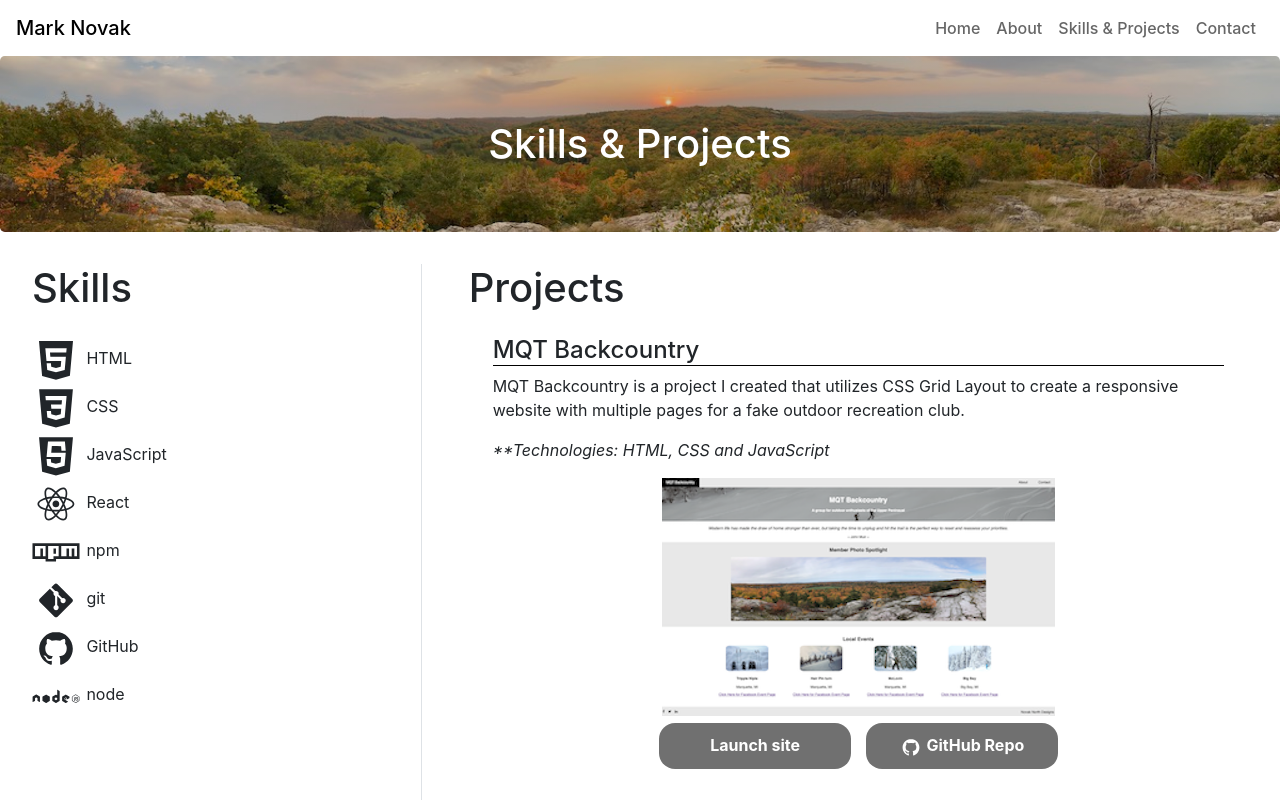
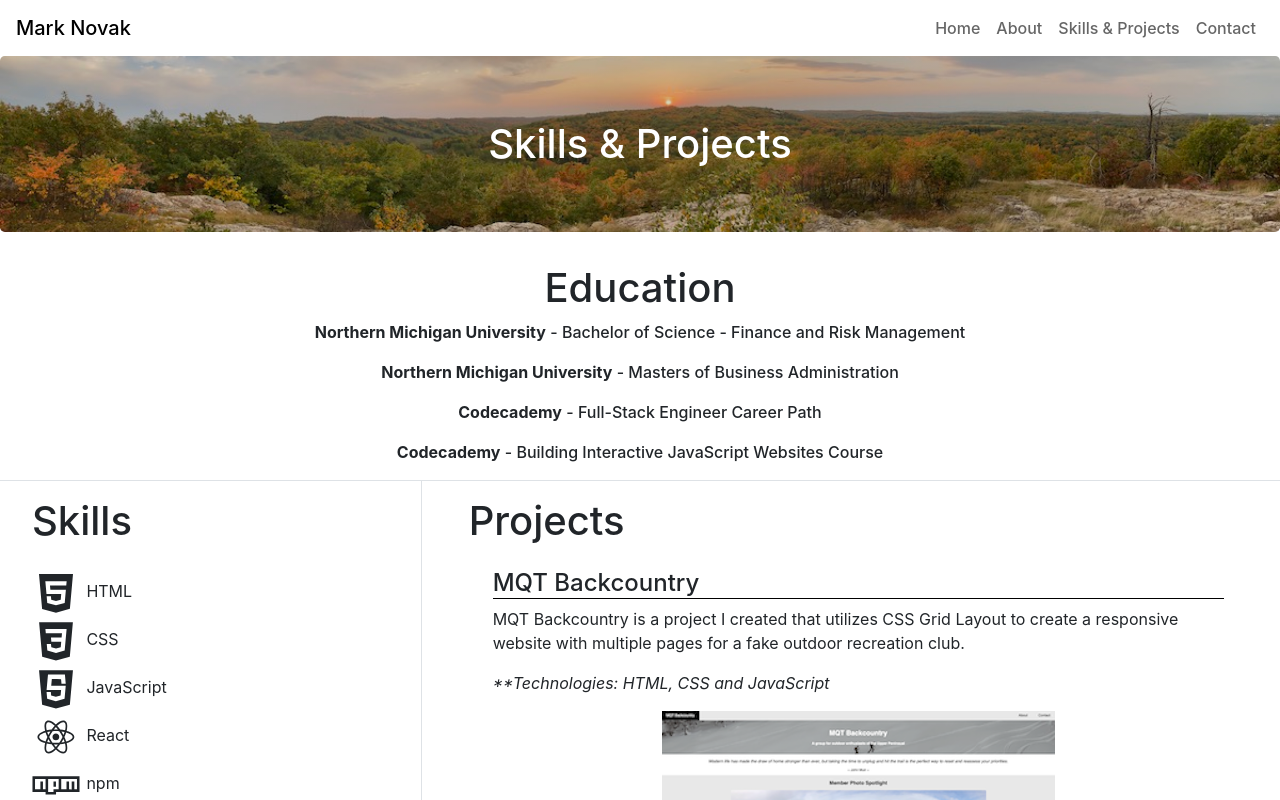
Before and after one commit to manovak24/manovak24.github.io, a React (Create React App) app: page /projects in a window 1280 px wide. Shown: the top 800 px of the page. Built offline with nearby package versions, Linux system fonts and the light colour scheme.

Commit message:
adding education to project skill list js and updating project skill list css.

```diff
--- a/src/compontents/project-skill-list.css
+++ b/src/compontents/project-skill-list.css
@@ -1,11 +1,13 @@
 .skills-container {
     padding-left: 2rem;
     padding-right: 2rem;
+    padding-top: 1rem;
 }
 
 .projects-container {
     padding-left: 2rem;
     padding-right: 2rem;
+    padding-top: 1rem;
 }
 
 .projects-list {
@@ -67,6 +69,10 @@
     .image-link {
         transform: scale(.85);
     }
+    .education-container {
+        text-align: left !important;
+
+    }
 }
 
 .link-container {
@@ -87,3 +93,16 @@
     padding: .65rem 2rem;
     text-align: center;
 }
+
+.education-container {
+    text-align: center;
+    margin: auto 1rem auto 1rem;
+}
+
+.education-container ul {
+    font-weight: 500;
+}
+
+.education-title {
+    font-weight: 700;
+}
--- a/src/compontents/project-skill-list.js
+++ b/src/compontents/project-skill-list.js
@@ -110,6 +110,27 @@ class ProjectSkillList extends React.Component {
 
     render() {
         return (
+            <div>
+                <Row className="projects-skills-container">
+                    <Col>
+                        <div className="education-container">
+                            <h1>Education</h1>
+                            <ul>
+                                <li>
+                                    <p><span className="education-title">Northern Michigan University</span> - Bachelor of Science - Finance and Risk Management</p>
+                                    <p><span className="education-title">Northern Michigan University</span> - Masters of Business Administration</p>
+                                    <p><span className="education-title">Codecademy</span> - Full-Stack Engineer Career Path</p>
+                                    <p><span className="education-title">Codecademy</span>  - Building Interactive JavaScript Websites Course</p>
+                                </li>
+                            </ul>
+                        </div>
+                    </Col>
+                </Row>
+
+                <Row>
+                    <Col className="border-bottom d-none d-lg-block d-md-block"></Col>
+                </Row>
+
                 <Row className="projects-skills-container">
                     <Col xs={12} md={4} className="border-right">
                         <div className="skills-container">
@@ -149,6 +170,7 @@ class ProjectSkillList extends React.Component {
                         </div>
                     </Col>
                 </Row>
+            </div>
         )
     }
 }
```
Lines whose indentation alone changed are shown as unchanged.
